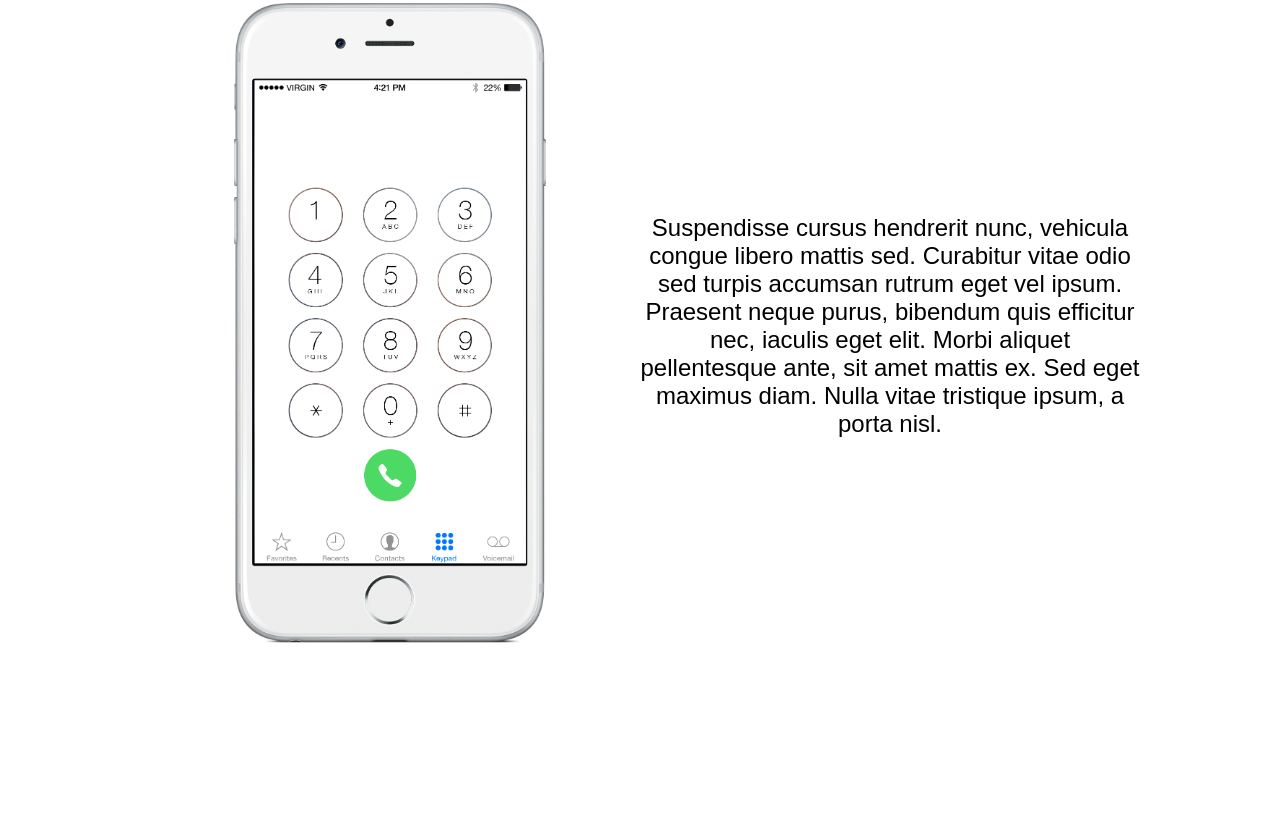
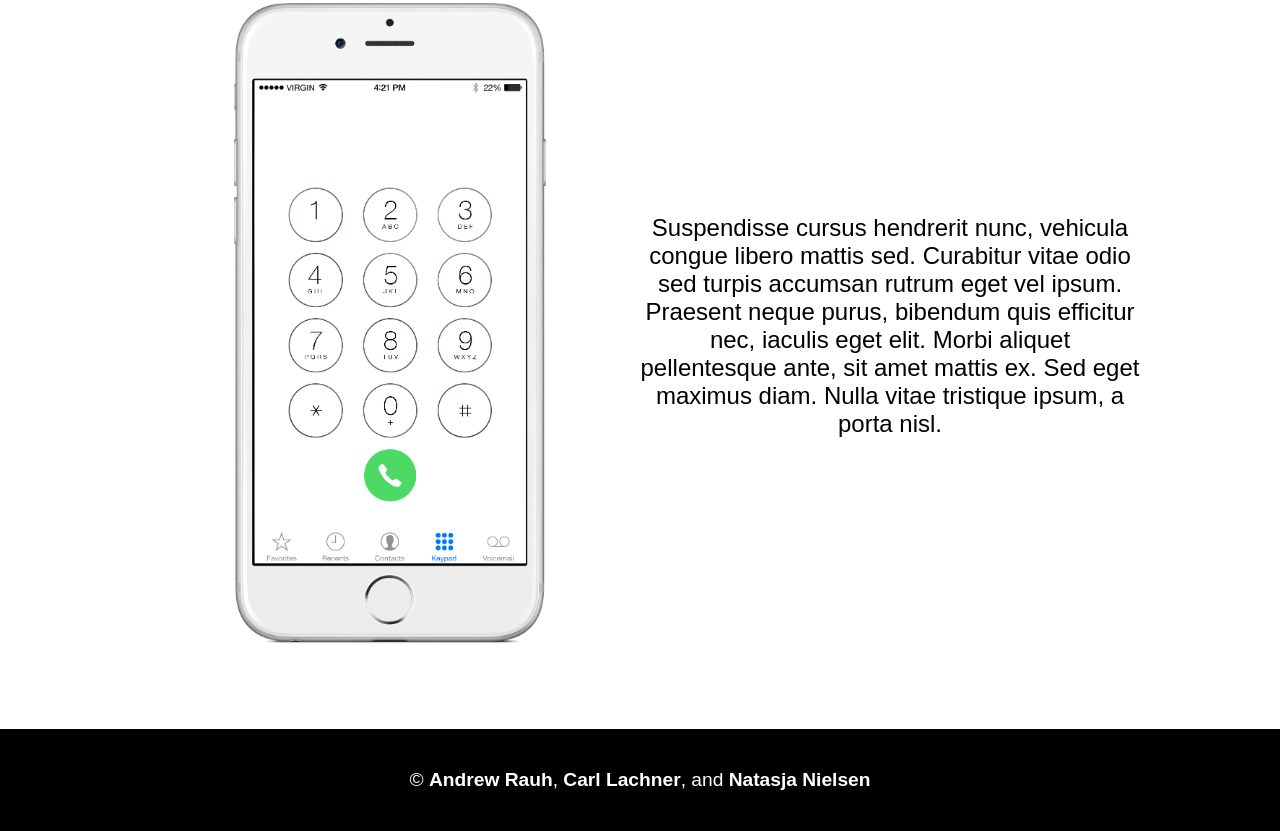
Before and after one commit to andrewrauh/TypeGIF-1, a plain HTML site: page TypeGIFWebsite/index.html in a window 1280 px wide. Shown: the part 3129-3960 px from the top of the page. Before the commit the page ends 3858 px from the top, so only its background shows below. Drawn offline with Linux system fonts and the light colour scheme.

Commit message:
contact section (website)

```diff
--- a/TypeGIFWebsite/css/style.scss
+++ b/TypeGIFWebsite/css/style.scss
@@ -12,6 +12,7 @@ $contentWidth: 1000px;
 $halfContentWidth: 0.5 * $contentWidth;
 
 $verticalMargin: 80px;
+$halfVerticalMargin: 0.5 * $verticalMargin;
 
 * {
 	margin : 0;
@@ -47,7 +48,9 @@ ul, ol {
 }
 
 a {
+	color : $lightColor;
     text-decoration : none;
+    font-weight : bold;
 }
 
 .content {
@@ -104,6 +107,17 @@ a {
 	margin : 0 $verticalMargin;
 }
 
+#contact {
+	background : $darkColor;
+	color : $lightColor;
+	font-size : 80%;
+	font-weight : lighter;
+}
+
+#contact .content {
+	margin : $halfVerticalMargin 0 !important;
+}
+
 .clear {
 	clear : both;
 }
--- a/TypeGIFWebsite/index.html
+++ b/TypeGIFWebsite/index.html
@@ -70,5 +70,10 @@
             </div>
         </div>
     </section>
+    <section id="contact">
+        <div class="content">
+            <p><span>&#169;</span> <a href="http://">Andrew Rauh</a>, <a href="http://">Carl Lachner</a>, and <a href="http://">Natasja Nielsen</a></p>
+        </div>
+    </section>
 </body>
 </html>
```
Also changed, not shown: TypeGIFWebsite/css/style.css, 1 other file.
